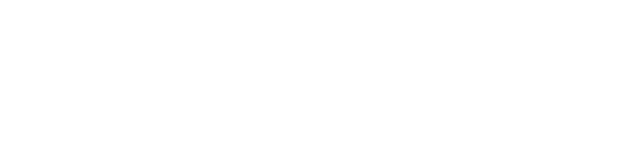
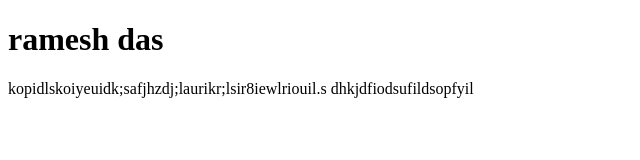
Before and after one commit to rameshdas333/my-first-github-repo, a plain HTML site: page index.html in a window 1280 px wide. Shown: the whole page, without its empty margins (0-640 px from the left). Drawn offline with Linux system fonts and the light colour scheme.

Commit message:
added the first blog

```diff
--- a/index.html
+++ b/index.html
@@ -6,6 +6,13 @@
     <title>Document</title>
 </head>
 <body>
+    <div>
+<h1>ramesh das</h1>
+<p>
+    kopidlskoiyeuidk;safjhzdj;laurikr;lsir8iewlriouil.s
+    dhkjdfiodsufildsopfyil
 
+</p>
+</div>
 </body>
 </html>
--- a/style.css
+++ /dev/null
@@ -1 +0,0 @@
-# my-first-github-repo
```
Also changed, not shown: 1 other file.
